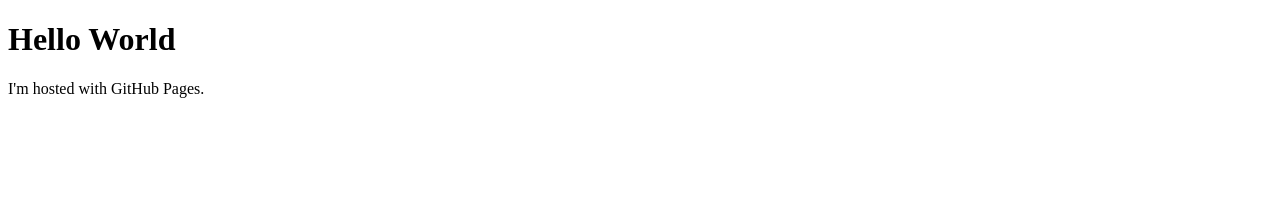
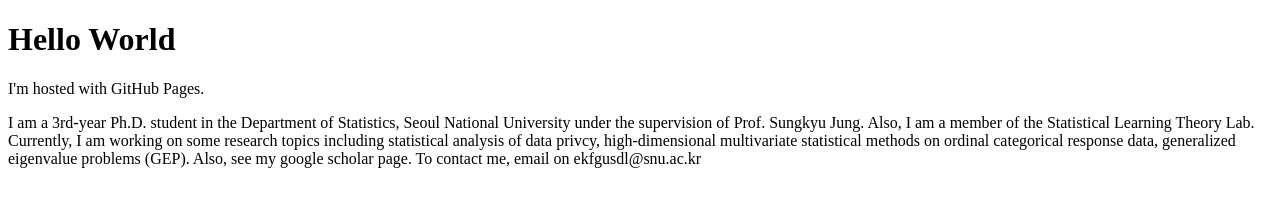
Before and after one commit to minwooKim1717/minwooKim1717.github.io, a plain HTML site: page index.html in a window 1280 px wide. Drawn offline with Linux system fonts and the light colour scheme.

Commit message:
Update index.html
from google sites introduction

```diff
--- a/index.html
+++ b/index.html
@@ -3,5 +3,8 @@
 <body>
 <h1>Hello World</h1>
 <p>I'm hosted with GitHub Pages.</p>
+
+I am a 3rd-year Ph.D. student in the Department of Statistics, Seoul National University under the supervision of Prof. Sungkyu Jung. Also, I am a member of the Statistical Learning Theory Lab. Currently, I am working on some research topics including statistical analysis of data privcy, high-dimensional multivariate statistical methods on ordinal categorical response data, generalized eigenvalue problems (GEP). Also, see my google scholar page. To contact me, email on ekfgusdl@snu.ac.kr
+
 </body>
 </html>
```
